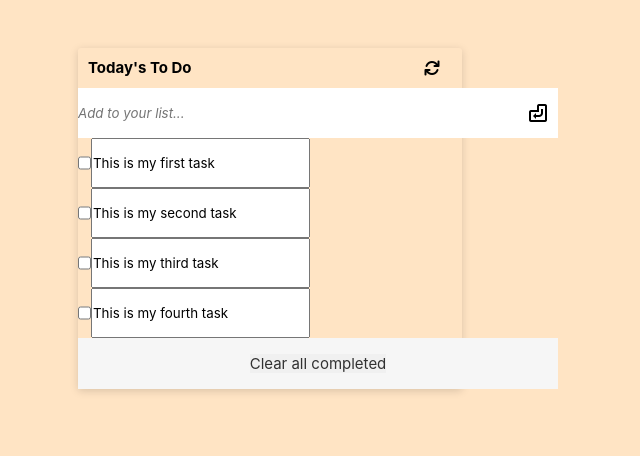
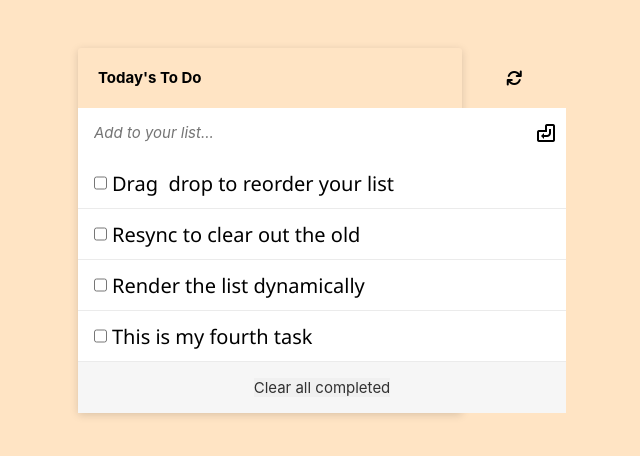
Before and after one commit to Edward-Kabue/todolist-webpack, a website built with webpack: page src/index.html in a window 1280 px wide. Shown: the whole page, without its empty margins (370-1010 px from the left). Built offline with nearby package versions, Linux system fonts and the light colour scheme.

Commit message:
Styled the page

```diff
--- a/src/index.html
+++ b/src/index.html
@@ -13,16 +13,14 @@
 
 <body>
     <main>
+        <div class="input-sec">
+            <div class="top-title">
+                <h1 class="title">Today's To Do</h1>
+                <div class="icon">
+                    <i class="fa fa-refresh" aria-hidden="true"></i>
 
-        <div class="top-title">
-            <h1 class="title">Today's To Do</h1>
-            <div class="icon">
-                <i class="fa fa-refresh" aria-hidden="true"></i>
-
+                </div>
             </div>
-        </div>
-
-        <div class="input-sec">
             <div class="in">
                 <input type="text" id="add-task" name="newtask" value="" placeholder="Add to your list...">
                 <input id="submit-new-item" type="submit" value="" title="click this or press enter to submit"
--- a/src/index.js
+++ b/src/index.js
@@ -4,17 +4,17 @@ const todoList = document.querySelector('.todo-list');
 
 const tasks = [
   {
-    description: 'This is my first task',
+    description: 'Drag  drop to reorder your list',
     completed: false,
     index: 0,
   },
   {
-    description: 'This is my second task',
+    description: 'Resync to clear out the old',
     completed: false,
     index: 1,
   },
   {
-    description: 'This is my third task',
+    description: 'Render the list dynamically ',
     completed: false,
     index: 2,
   },
@@ -30,7 +30,7 @@ const render = () => {
     todoList.innerHTML += `
     <li class="list">
         <input id="check" type="checkbox" >
-        <input type="text" value="${tasks[i].description}" class="new-task">
+        <input type="text" value="${tasks[i].description}" class="Add">
     </li>
       `;
   }
--- a/src/style.css
+++ b/src/style.css
@@ -2,17 +2,8 @@
   box-sizing: border-box;
   margin: 0;
   padding: 0;
-  font-family:
-    -apple-system,
-    BlinkMacSystemFont,
-    'Segoe UI',
-    Roboto,
-    Oxygen,
-    Ubuntu,
-    Cantarell,
-    'Open Sans',
-    'Helvetica Neue',
-    sans-serif;
+  font-family: -apple-system, BlinkMacSystemFont, 'Segoe UI', Roboto, Oxygen,
+    Ubuntu, Cantarell, 'Open Sans', 'Helvetica Neue', sans-serif;
 }
 
 body {
@@ -29,22 +20,22 @@ main {
 
 .top-title {
   display: flex;
-  justify-content: space-between;
-  padding: 10px;
+  padding: 20px;
 }
 
 .title {
   font-size: 15px;
 }
 
-.icon i {
+.icon {
   cursor: pointer;
-  margin-right: 12px;
+  position: relative;
+  align-items: flex-end;
+  left: 68%;
 }
 
 .input-sec {
   display: grid;
-  justify-content: space-between;
 }
 
 input {
@@ -54,16 +45,16 @@ input {
 .in {
   display: flex;
   width: 100%;
-  justify-content: space-between;
 }
 
 #add-task {
   width: auto;
-  padding: 0 14rem 0 0;
+  padding: 0 2in 0 1rem;
   line-height: 50px;
   height: 50px;
   border: none;
   font-style: italic;
+  font-size: 15px;
 }
 
 #submit-new-item {
@@ -83,14 +74,31 @@ input {
   background-color: #f6f6f6;
 }
 
+.todo-list {
+  width: 100%;
+  background-color: white;
+}
+
 .list {
   display: flex;
-  width: 100%;
-  padding: 0 14rem 0 0;
-  line-height: 50px;
-  height: 50px;
+  align-items: center;
+  border-bottom: 1px solid rgba(0, 0, 0, 0.08);
+}
+
+.Add {
+  padding: 0 1rem 0 0;
+  font-weight: 300;
+  font-size: 20px;
   border: none;
   outline: none;
+  font-family: 'Segoe UI', Tahoma, Geneva, Verdana, sans-serif;
+  width: 100%;
+}
+
+#check {
+  height: 50px;
+  cursor: pointer;
+  margin: 0 5px 0 1rem;
 }
 
 .clear-button {
```
Also changed, not shown: dist/index.html, dist/main.js.
